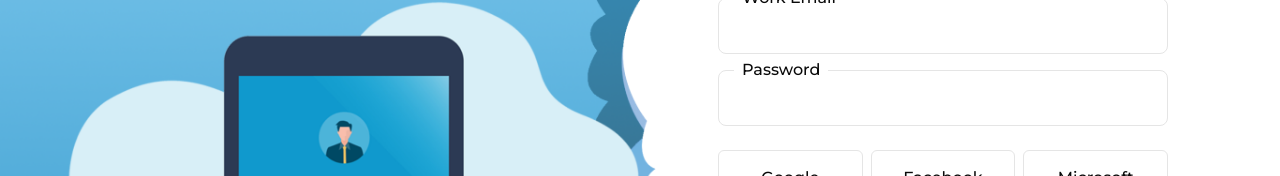
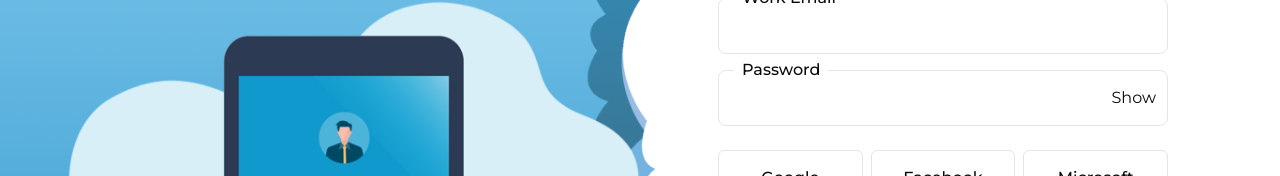
Before and after one commit to leonard-captivatechat/cc-frontend-v2, a Next.js app: page /login in a window 1280 px wide. Shown: the part 240-416 px from the top of the page. Built offline with nearby package versions, Linux system fonts and the light colour scheme.

Commit message:
✨ Show/Hide password

```diff
--- a/src/app/(auth)/login/page.tsx
+++ b/src/app/(auth)/login/page.tsx
@@ -1,5 +1,6 @@
 'use client'
 
+import { useState } from 'react'
 import Link from 'next/link'
 import { zodResolver } from '@hookform/resolvers/zod'
 import { useForm } from 'react-hook-form'
@@ -24,6 +25,7 @@ export default function Login() {
       password: '',
     },
   })
+  const [showPassword, setShowPassword] = useState(false)
 
   const onSubmit = (values: FormData) => {
     console.log(values)
@@ -54,7 +56,20 @@ export default function Login() {
               <FormItem>
                 <FormLabel>Password</FormLabel>
                 <FormControl>
-                  <Input type="password" className="h-14" {...field} />
+                  <div className="relative">
+                    <Input
+                      type={showPassword ? 'text' : 'password'}
+                      className="h-14"
+                      {...field}
+                    />
+                    <button
+                      type="button"
+                      className="absolute right-3 top-4"
+                      onClick={() => setShowPassword((prev) => !prev)}
+                    >
+                      {showPassword ? 'Hide' : 'Show'}
+                    </button>
+                  </div>
                 </FormControl>
                 <FormMessage />
               </FormItem>
```
